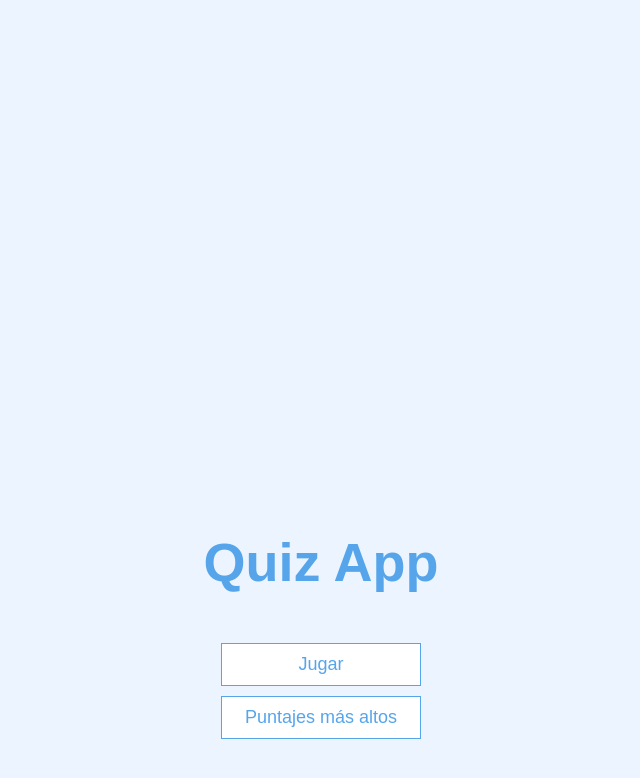
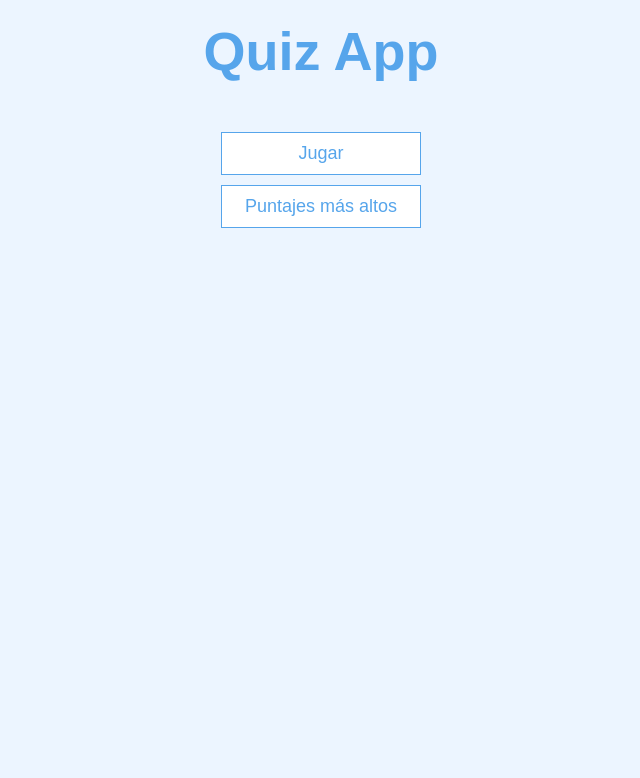
Before and after one commit to RafOs14/QuizzGame, a plain HTML site: page index.html in a window 1280 px wide. Shown: the whole page, without its empty margins (319-959 px from the left). Drawn offline with Linux system fonts and the light colour scheme.

Commit message:
Update style.css

```diff
--- a/css/style.css
+++ b/css/style.css
@@ -39,19 +39,14 @@ h3{
 
 /*UTILITIES*/
 
-.container{
-    width: 100vw;
-    height: 100vw;
-    display: flex;
-    justify-content: center;
-    align-items: center;
+.container {
+    width: 100%;
     max-width: 80rem;
     margin: 0 auto;
     padding: 2rem;
-}
-
-.container > * {
-    width: 100%;
+    display: flex;
+    flex-direction: column; /* Cambiado a dirección de columna en dispositivos móviles */
+    align-items: center; /* Alineación vertical y horizontal */
 }
 
 .flex-column{
@@ -77,7 +72,6 @@ h3{
 }
 
 /*BUTTONS*/
-
 .btn{
     font-size: 1.8rem;
     padding: 1rem 0;
@@ -123,3 +117,10 @@ input{
 input::placeholder{
     color: #aaa;
 }
+
+@media (max-width: 768px) {
+    /* Estilos específicos para pantallas con un ancho máximo de 768px (dispositivos móviles) */
+    .container {
+        padding: 1rem; /* Ajusta el relleno para ahorrar espacio en dispositivos móviles */
+    }
+}
```
